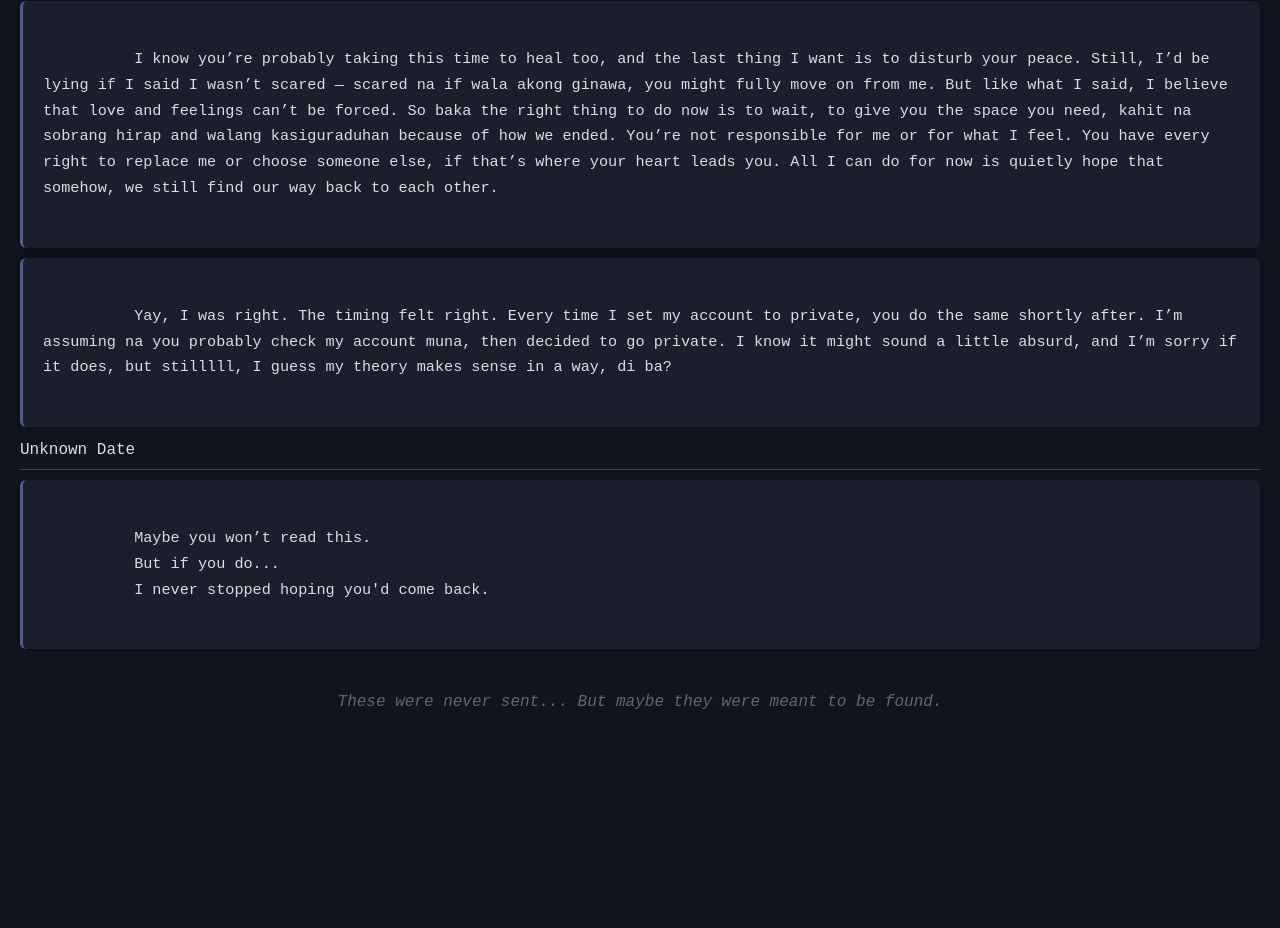
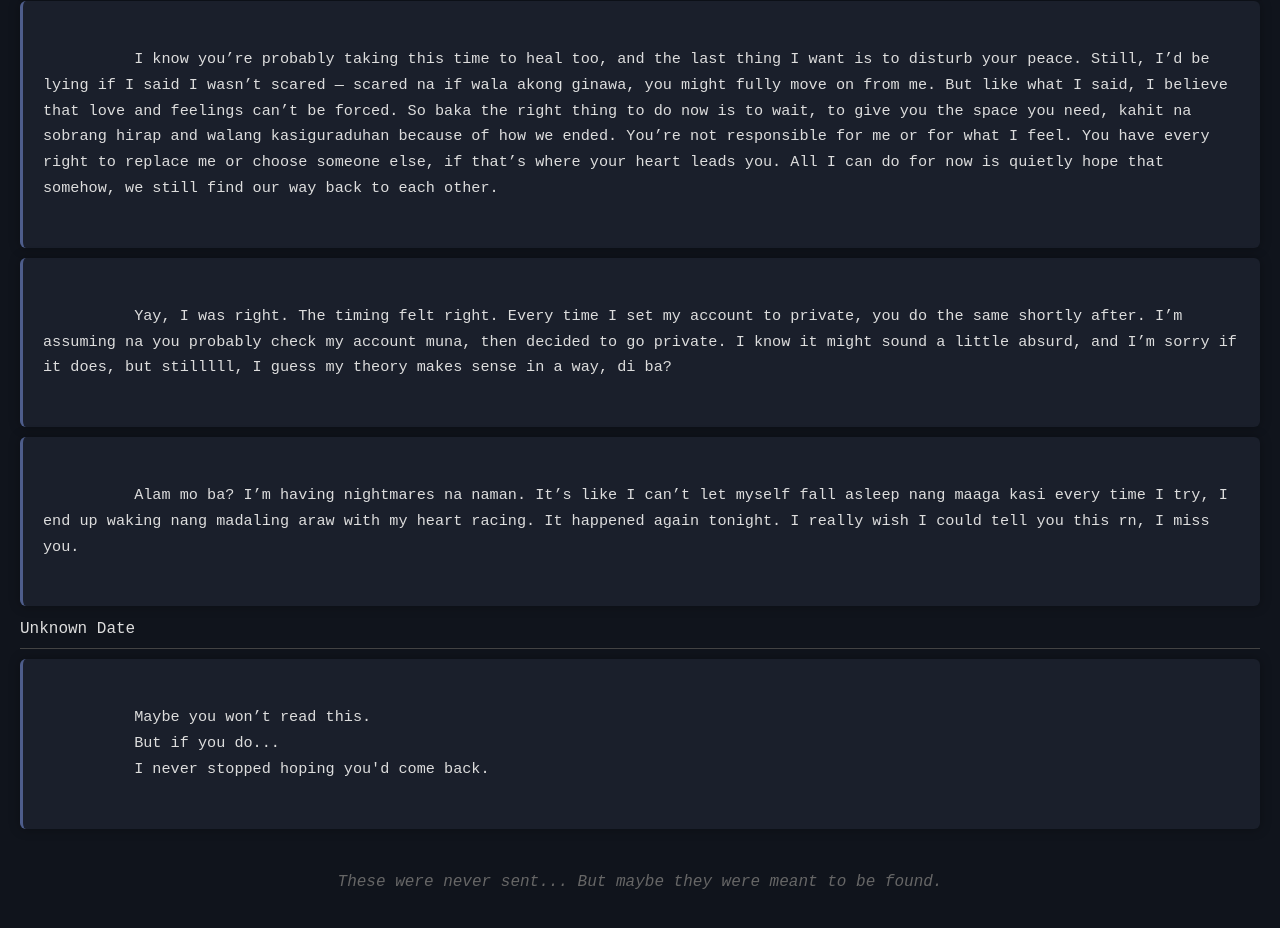
Before and after one commit to katrinr607/mj, a plain HTML site: page draft.html in a window 1280 px wide. Shown: the part 4355-5283 px from the top of the page. Before the commit the page ends 5112 px from the top, so only its background shows below. Drawn offline with Linux system fonts and the light colour scheme.

Commit message:
Update draft.html

```diff
--- a/draft.html
+++ b/draft.html
@@ -231,6 +231,12 @@
         </div>
       </div>
     </div>
+    <div class="entry">
+        <div class="entry-body">
+          Alam mo ba? I’m having nightmares na naman. It’s like I can’t let myself fall asleep nang maaga kasi every time I try, I end up waking nang madaling araw with my heart racing. It happened again tonight. I really wish I could tell you this rn, I miss you.
+        </div>
+      </div>
+    </div>
 
 
 
```
